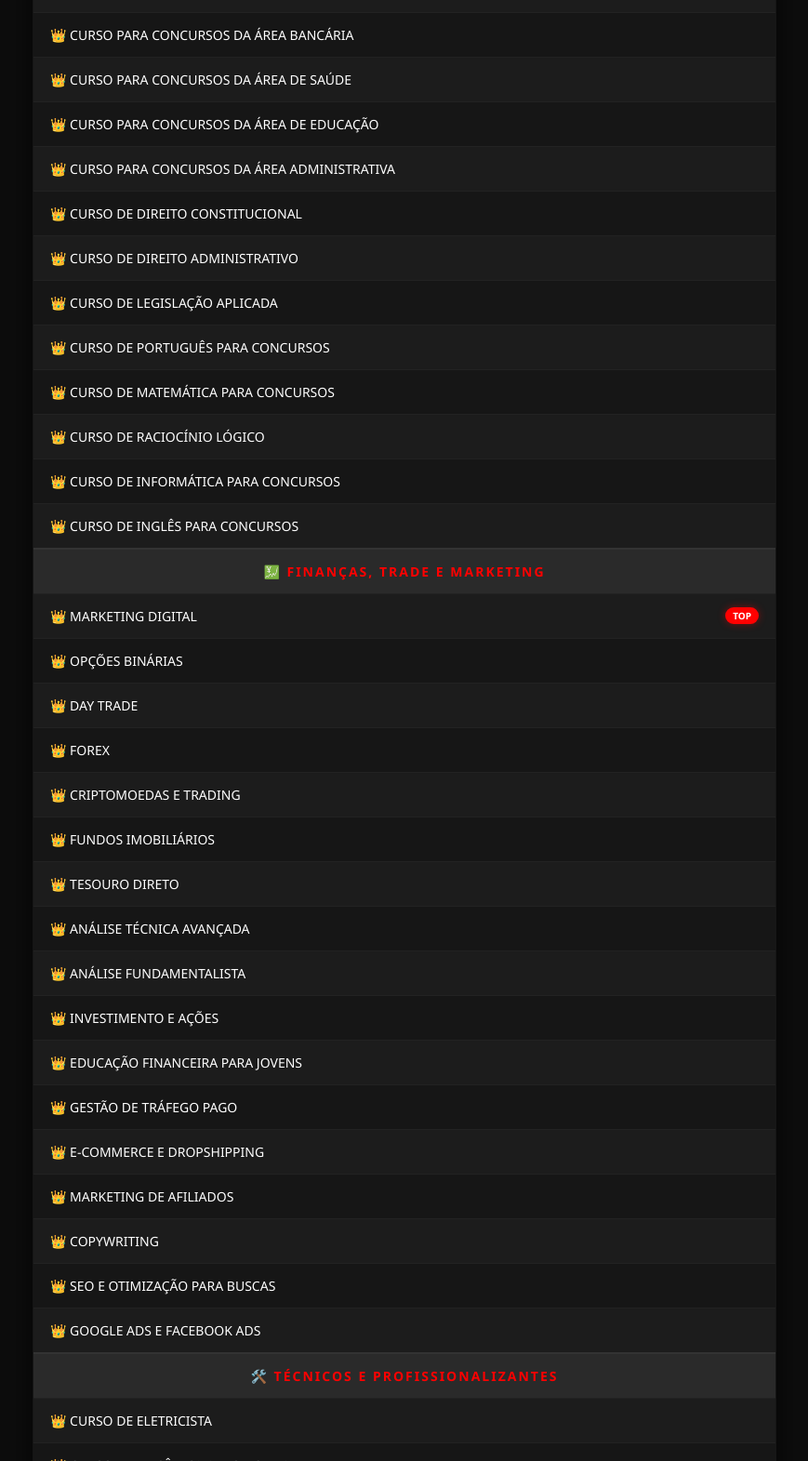
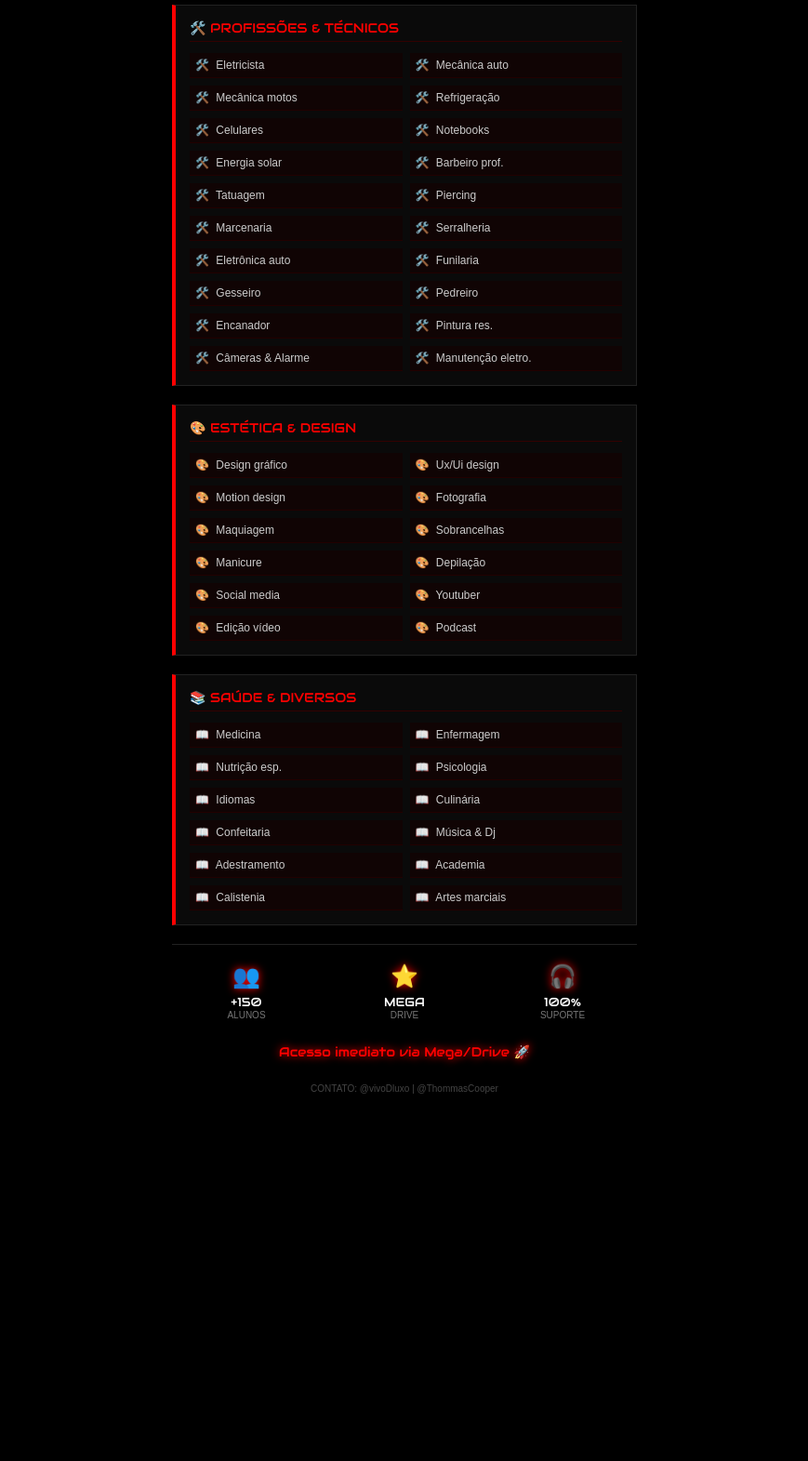
Before and after one commit to luisarayna523-dev/curso, a plain HTML site: page index.html in a window 1280 px wide. Shown: the part 1229-2800 px from the top of the page at 93% size, without its empty margins (205-1074 px from the left). After the commit the page ends 2415 px from the top, so only its background shows below. Drawn offline with Linux system fonts and the light colour scheme; a web font is replaced by a local one.

Commit message:
Update index.html

```diff
--- a/index.html
+++ b/index.html
@@ -1,221 +1,193 @@
 <!DOCTYPE html>
-<html lang="pt-BR">
+<html lang="pt-br">
 <head>
     <meta charset="UTF-8">
     <meta name="viewport" content="width=device-width, initial-scale=1.0">
-    <title>EZORDIUM7 VIP - CURSOS</title>
+    <title>VIP CURSOS EZORDIUM</title>
     <style>
-        /* CSS IDÊNTICO AO SEU INDEX.HTML */
-        body {
-            font-family: 'Segoe UI', Tahoma, Geneva, Verdana, sans-serif;
-            background-color: #0d0d0d;
-            color: #ffffff;
-            margin: 0;
-            padding: 15px;
-            display: flex;
-            flex-direction: column;
-            align-items: center;
+        @import url('https://fonts.googleapis.com/css2?family=Audiowide&family=Text+Me+One&display=swap');
+
+        :root {
+            --red: #f00;
+            --bg: #000;
+            --panel: #0a0a0a;
+            --font-destaque: 'Audiowide', cursive;
         }
 
-        .header {
-            text-align: center;
-            padding: 20px 0;
-            width: 100%;
-            border-bottom: 2px solid #ff0000;
-            margin-bottom: 20px;
-            background: linear-gradient(180deg, #1a1a1a 0%, #0d0d0d 100%);
-            box-shadow: 0 4px 10px rgba(255, 0, 0, 0.2);
+        body {
+            background-color: var(--bg);
+            color: #fff;
+            font-family: 'Text Me One', sans-serif;
+            margin: 0; padding: 10px;
+            display: flex; flex-direction: column; align-items: center;
         }
 
-        .header h1 {
-            margin: 0;
-            color: #ff0000;
-            font-size: 24px;
-            text-transform: uppercase;
-            letter-spacing: 3px;
-            text-shadow: 0 0 10px rgba(255, 0, 0, 0.5);
+        .container { width: 100%; max-width: 500px; position: relative; z-index: 10; }
+
+        .header {
+            border: 2px solid var(--red);
+            text-align: center;
+            padding: 25px 10px;
+            background: rgba(15, 0, 0, 0.9);
+            box-shadow: 0 0 25px rgba(255, 0, 0, 0.4);
+            margin-bottom: 25px;
         }
 
-        .header p {
-            margin: 5px 0 0;
-            font-size: 13px;
-            color: #888;
+        h1 { font-family: var(--font-destaque); font-size: 22px; text-shadow: 0 0 10px var(--red); margin: 5px 0; }
+        .price { font-family: var(--font-destaque); color: var(--red); font-size: 45px; text-shadow: 0 0 20px var(--red); margin: 10px 0; }
+
+        .section {
+            background: var(--panel);
+            border: 1px solid #222;
+            border-left: 4px solid var(--red);
+            padding: 15px;
+            margin-bottom: 20px;
         }
 
-        .container {
-            width: 100%;
-            max-width: 800px;
+        .title { font-family: var(--font-destaque); color: var(--red); font-size: 14px; margin-bottom: 12px; text-transform: uppercase; border-bottom: 1px solid #300; padding-bottom: 5px; }
+
+        .grid { display: grid; grid-template-columns: 1fr 1fr; gap: 8px; }
+
+        .item {
+            font-size: 12px; padding: 6px;
+            background: rgba(20, 0, 0, 0.6);
+            border-bottom: 1px solid #200;
+            color: #ccc;
         }
+        .item b { color: var(--red); margin-right: 4px; }
 
-        table {
-            width: 100%;
-            border-collapse: collapse;
-            background-color: #161616;
-            border-radius: 12px;
-            overflow: hidden;
-            box-shadow: 0 10px 30px rgba(0, 0, 0, 0.7);
-            border: 1px solid #222;
+        .footer-box { text-align: center; margin-top: 20px; border-top: 1px solid #222; padding-top: 20px; }
+        .refs { display: grid; grid-template-columns: repeat(3, 1fr); gap: 10px; margin-bottom: 25px; }
+        .icon-red { font-size: 24px; color: var(--red); text-shadow: 0 0 10px var(--red); margin-bottom: 5px; }
+        .ref-val { font-family: var(--font-destaque); font-size: 13px; color: #fff; }
+        .ref-label { font-size: 10px; color: #777; text-transform: uppercase; }
+
+        .pix-alert {
+            font-family: var(--font-destaque);
+            color: var(--red);
+            font-size: 14px;
+            margin: 25px 0;
+            text-shadow: 0 0 10px var(--red);
+            animation: blink 1s infinite;
         }
-
-        th {
-            background-color: #ff0000;
-            color: white;
-            padding: 15px;
-            text-align: left;
-            font-size: 15px;
-            text-transform: uppercase;
-            letter-spacing: 1px;
-        }
-
-        td {
-            padding: 14px 18px;
-            border-bottom: 1px solid #222;
-            font-size: 14px;
-            transition: 0.3s;
-        }
-
-        tr:nth-child(even) { background-color: #1c1c1c; }
-        tr:hover { background-color: #252525; }
-
-        /* SEPARADORES DE CATEGORIA */
-        .category-row {
-            background-color: #2a2a2a !important;
-            color: #ff0000;
-            font-weight: bold;
-            text-align: center;
-            text-transform: uppercase;
-            font-size: 12px;
-            letter-spacing: 2px;
-            border-top: 2px solid #333;
-        }
-
-        .vip-badge {
-            background-color: #ff0000;
-            color: white;
-            padding: 2px 8px;
-            border-radius: 20px;
-            font-size: 10px;
-            font-weight: bold;
-            float: right;
-            box-shadow: 0 0 8px rgba(255, 0, 0, 0.4);
-        }
+        @keyframes blink { 50% { opacity: 0.4; } }
     </style>
 </head>
 <body>
 
 <div class="container">
     <div class="header">
-        <h1>EZORDIUM7 VIP</h1>
-        <p>CONCURSOS, MENTORIA E QUALIFICAÇÃO PROFISSIONAL</p>
+        <div style="font-size: 9px; letter-spacing: 3px; color: #888;">CONTÉM +200 CURSOS</div>
+        <h1>VIP CURSOS EZORDIUM</h1>
+        <div class="price">R$ 20,00</div>
+        <div style="font-size: 11px; color: #666; font-family: var(--font-destaque);">QUALIFICAÇÃO PROFISSIONAL</div>
     </div>
 
-    <table>
-        <thead>
-            <tr>
-                <th>CONTEÚDO COMPLETO DISPONÍVEL</th>
-            </tr>
-        </thead>
-        <tbody>
-            <tr class="category-row"><td colspan="2">💻 TECNOLOGIA E HACKING</td></tr>
-            <tr><td>👑 CURSOS HACKERS <span class="vip-badge">VIP</span></td></tr>
-            <tr><td>👑 CURSOS DEV <span class="vip-badge">VIP</span></td></tr>
-            <tr><td>👑 CURSO DE INTELIGÊNCIA ARTIFICIAL <span class="vip-badge">NOVO</span></td></tr>
-            <tr><td>👑 CURSO DE CIBERSEGURANÇA AVANÇADA</td></tr>
-            <tr><td>👑 CURSO DE PYTHON PARA ANÁLISE DE DADOS</td></tr>
-            <tr><td>👑 CURSO DE SQL E BANCO DE DADOS</td></tr>
-            <tr><td>👑 CURSO DE AWS E CLOUD COMPUTING</td></tr>
-            <tr><td>👑 CURSO DE ROBÓTICA E AUTOMAÇÃO</td></tr>
-            <tr><td>👑 CURSO DE BLOCKCHAIN E CRIPTOMOEDAS</td></tr>
-            <tr><td>👑 CURSO DE METAVERSO E REALIDADE VIRTUAL</td></tr>
-            <tr><td>👑 CURSO DE HARDWARE E MONTAGEM DE PC</td></tr>
-            <tr><td>👑 CURSO DE REDES DE COMPUTADORES</td></tr>
-            <tr><td>👑 CURSO DE LINUX PARA INICIANTES</td></tr>
-            <tr><td>👑 CURSO DE DESENVOLVIMENTO DE APPS</td></tr>
-            <tr><td>👑 CURSO DE GAME DESIGN E JOGOS</td></tr>
+    <div class="section">
+        <div class="title">💻 Tecnologia & Dev</div>
+        <div class="grid">
+            <div class="item"><b>💎</b> Cursos hackers</div> <div class="item"><b>💎</b> Cursos dev</div>
+            <div class="item"><b>💎</b> Python dados</div> <div class="item"><b>💎</b> Sql & Banco</div>
+            <div class="item"><b>💎</b> Aws Cloud</div> <div class="item"><b>💎</b> Game design</div>
+            <div class="item"><b>💎</b> Hardware pc</div> <div class="item"><b>💎</b> Redes comp.</div>
+            <div class="item"><b>💎</b> Linux início</div> <div class="item"><b>💎</b> Ads cursos</div>
+            <div class="item"><b>💎</b> Robótica</div> <div class="item"><b>💎</b> Blockchain</div>
+            <div class="item"><b>💎</b> Metaverso</div> <div class="item"><b>💎</b> Cibersegurança</div>
+        </div>
+    </div>
 
-            <tr class="category-row"><td colspan="2">🏛️ CONCURSOS PÚBLICOS E MILITARES</td></tr>
-            <tr><td>👑 PM DE TODOS OS ESTADOS <span class="vip-badge">HOT</span></td></tr>
-            <tr><td>👑 CARREIRAS MILITARES</td></tr>
-            <tr><td>👑 CURSO PARA CONCURSOS DA ÁREA POLICIAL</td></tr>
-            <tr><td>👑 CURSO PARA CONCURSOS DA ÁREA FISCAL</td></tr>
-            <tr><td>👑 CURSO PARA CONCURSOS DA ÁREA TRIBUNAL</td></tr>
-            <tr><td>👑 CURSO PARA CONCURSOS DA ÁREA BANCÁRIA</td></tr>
-            <tr><td>👑 CURSO PARA CONCURSOS DA ÁREA DE SAÚDE</td></tr>
-            <tr><td>👑 CURSO PARA CONCURSOS DA ÁREA DE EDUCAÇÃO</td></tr>
-            <tr><td>👑 CURSO PARA CONCURSOS DA ÁREA ADMINISTRATIVA</td></tr>
-            <tr><td>👑 CURSO DE DIREITO CONSTITUCIONAL</td></tr>
-            <tr><td>👑 CURSO DE DIREITO ADMINISTRATIVO</td></tr>
-            <tr><td>👑 CURSO DE LEGISLAÇÃO APLICADA</td></tr>
-            <tr><td>👑 CURSO DE PORTUGUÊS PARA CONCURSOS</td></tr>
-            <tr><td>👑 CURSO DE MATEMÁTICA PARA CONCURSOS</td></tr>
-            <tr><td>👑 CURSO DE RACIOCÍNIO LÓGICO</td></tr>
-            <tr><td>👑 CURSO DE INFORMÁTICA PARA CONCURSOS</td></tr>
-            <tr><td>👑 CURSO DE INGLÊS PARA CONCURSOS</td></tr>
+    <div class="section">
+        <div class="title">👮 Concursos & Militar</div>
+        <div class="grid">
+            <div class="item"><b>⚔️</b> PM de todos estados</div> <div class="item"><b>⚔️</b> Carreiras militares</div>
+            <div class="item"><b>⚔️</b> Área policial</div> <div class="item"><b>⚔️</b> Área fiscal</div>
+            <div class="item"><b>⚔️</b> Área tribunal</div> <div class="item"><b>⚔️</b> Área bancária</div>
+            <div class="item"><b>⚔️</b> Área saúde</div> <div class="item"><b>⚔️</b> Área educação</div>
+            <div class="item"><b>⚔️</b> Administrativa</div> <div class="item"><b>⚔️</b> Legislação</div>
+            <div class="item"><b>⚔️</b> Dir. Constitucional</div> <div class="item"><b>⚔️</b> Dir. Administrativo</div>
+            <div class="item"><b>⚔️</b> Raciocínio lógico</div> <div class="item"><b>⚔️</b> Português conc.</div>
+            <div class="item"><b>⚔️</b> Matemática conc.</div> <div class="item"><b>⚔️</b> Informática conc.</div>
+        </div>
+    </div>
 
-            <tr class="category-row"><td colspan="2">💹 FINANÇAS, TRADE E MARKETING</td></tr>
-            <tr><td>👑 MARKETING DIGITAL <span class="vip-badge">TOP</span></td></tr>
-            <tr><td>👑 OPÇÕES BINÁRIAS</td></tr>
-            <tr><td>👑 DAY TRADE</td></tr>
-            <tr><td>👑 FOREX</td></tr>
-            <tr><td>👑 CRIPTOMOEDAS E TRADING</td></tr>
-            <tr><td>👑 FUNDOS IMOBILIÁRIOS</td></tr>
-            <tr><td>👑 TESOURO DIRETO</td></tr>
-            <tr><td>👑 ANÁLISE TÉCNICA AVANÇADA</td></tr>
-            <tr><td>👑 ANÁLISE FUNDAMENTALISTA</td></tr>
-            <tr><td>👑 INVESTIMENTO E AÇÕES</td></tr>
-            <tr><td>👑 EDUCAÇÃO FINANCEIRA PARA JOVENS</td></tr>
-            <tr><td>👑 GESTÃO DE TRÁFEGO PAGO</td></tr>
-            <tr><td>👑 E-COMMERCE E DROPSHIPPING</td></tr>
-            <tr><td>👑 MARKETING DE AFILIADOS</td></tr>
-            <tr><td>👑 COPYWRITING</td></tr>
-            <tr><td>👑 SEO E OTIMIZAÇÃO PARA BUSCAS</td></tr>
-            <tr><td>👑 GOOGLE ADS E FACEBOOK ADS</td></tr>
+    <div class="section">
+        <div class="title">💸 Finanças & Trading</div>
+        <div class="grid">
+            <div class="item"><b>📈</b> Opções binárias</div> <div class="item"><b>📈</b> Day trade</div>
+            <div class="item"><b>📈</b> Marketing digital</div> <div class="item"><b>📈</b> Ações & Bolsa</div>
+            <div class="item"><b>📈</b> Investimentos</div> <div class="item"><b>📈</b> Forex curso</div>
+            <div class="item"><b>📈</b> Fundos imob.</div> <div class="item"><b>📈</b> Tesouro direto</div>
+            <div class="item"><b>📈</b> Cripto trading</div> <div class="item"><b>📈</b> Finanças jovens</div>
+            <div class="item"><b>📈</b> Análise técnica</div> <div class="item"><b>📈</b> Análise fundam.</div>
+            <div class="item"><b>📈</b> Renda passiva</div> <div class="item"><b>📈</b> Sair das dívidas</div>
+        </div>
+    </div>
 
-            <tr class="category-row"><td colspan="2">🛠️ TÉCNICOS E PROFISSIONALIZANTES</td></tr>
-            <tr><td>👑 CURSO DE ELETRICISTA</td></tr>
-            <tr><td>👑 CURSO DE MECÂNICA AUTOMOTIVA</td></tr>
-            <tr><td>👑 CURSO DE MECÂNICA DE MOTOS</td></tr>
-            <tr><td>👑 CURSO DE ENERGIA SOLAR</td></tr>
-            <tr><td>👑 CURSO DE AR-CONDICIONADO E REFRIGERAÇÃO</td></tr>
-            <tr><td>👑 CURSO DE MANUTENÇÃO DE CELULARES</td></tr>
-            <tr><td>👑 CURSO DE MANUTENÇÃO DE NOTEBOOKS</td></tr>
-            <tr><td>👑 CURSO DE MANUTENÇÃO DE ELETRODOMÉSTICOS</td></tr>
-            <tr><td>👑 CURSO DE REFRIGERAÇÃO COMERCIAL</td></tr>
-            <tr><td>👑 CURSO DE SERRALHERIA E SOLDA</td></tr>
-            <tr><td>👑 CURSO DE TORNEIRO MECÂNICO E SOLDADOR</td></tr>
-            <tr><td>👑 CURSO DE MARCENARIA E CARPINTARIA</td></tr>
-            <tr><td>👑 CURSO DE PINTURA RESIDENCIAL</td></tr>
-            <tr><td>👑 CURSO DE ENCANADOR E HIDRÁULICA</td></tr>
-            <tr><td>👑 CURSO DE OPERADOR DE EMPILHADEIRA</td></tr>
-            <tr><td>👑 CURSO DE VIGILANTE E SEGURANÇA</td></tr>
-            <tr><td>👑 CURSO DE CHAVEIRO</td></tr>
+    <div class="section">
+        <div class="title">🛠️ Profissões & Técnicos</div>
+        <div class="grid">
+            <div class="item"><b>🛠️</b> Eletricista</div> <div class="item"><b>🛠️</b> Mecânica auto</div>
+            <div class="item"><b>🛠️</b> Mecânica motos</div> <div class="item"><b>🛠️</b> Refrigeração</div>
+            <div class="item"><b>🛠️</b> Celulares</div> <div class="item"><b>🛠️</b> Notebooks</div>
+            <div class="item"><b>🛠️</b> Energia solar</div> <div class="item"><b>🛠️</b> Barbeiro prof.</div>
+            <div class="item"><b>🛠️</b> Tatuagem</div> <div class="item"><b>🛠️</b> Piercing</div>
+            <div class="item"><b>🛠️</b> Marcenaria</div> <div class="item"><b>🛠️</b> Serralheria</div>
+            <div class="item"><b>🛠️</b> Eletrônica auto</div> <div class="item"><b>🛠️</b> Funilaria</div>
+            <div class="item"><b>🛠️</b> Gesseiro</div> <div class="item"><b>🛠️</b> Pedreiro</div>
+            <div class="item"><b>🛠️</b> Encanador</div> <div class="item"><b>🛠️</b> Pintura res.</div>
+            <div class="item"><b>🛠️</b> Câmeras & Alarme</div> <div class="item"><b>🛠️</b> Manutenção eletro.</div>
+        </div>
+    </div>
 
-            <tr class="category-row"><td colspan="2">💄 ESTÉTICA E SAÚDE</td></tr>
-            <tr><td>👑 CURSOS DE MEDICINA</td></tr>
-            <tr><td>👑 CURSOS DE ENFERMAGEM</td></tr>
-            <tr><td>👑 BARBEIRO PROFISSIONAL</td></tr>
-            <tr><td>👑 MAQUIAGEM PROFISSIONAL</td></tr>
-            <tr><td>👑 MANICURE E PEDICURE</td></tr>
-            <tr><td>👑 DESIGN DE SOBRANCELHAS E CÍLIOS</td></tr>
-            <tr><td>👑 TATUAGEM E PIERCING</td></tr>
-            <tr><td>👑 PSICANÁLISE E FISIOTERAPIA</td></tr>
-            <tr><td>👑 NUTRIÇÃO ESPORTIVA</td></tr>
-            <tr><td>👑 ACADEMIA E MUSCULAÇÃO</td></tr>
-            <tr><td>👑 CALISTENIA</td></tr>
-            <tr><td>👑 PRIMEIROS SOCORROS</td></tr>
+    <div class="section">
+        <div class="title">🎨 Estética & Design</div>
+        <div class="grid">
+            <div class="item"><b>🎨</b> Design gráfico</div> <div class="item"><b>🎨</b> Ux/Ui design</div>
+            <div class="item"><b>🎨</b> Motion design</div> <div class="item"><b>🎨</b> Fotografia</div>
+            <div class="item"><b>🎨</b> Maquiagem</div> <div class="item"><b>🎨</b> Sobrancelhas</div>
+            <div class="item"><b>🎨</b> Manicure</div> <div class="item"><b>🎨</b> Depilação</div>
+            <div class="item"><b>🎨</b> Social media</div> <div class="item"><b>🎨</b> Youtuber</div>
+            <div class="item"><b>🎨</b> Edição vídeo</div> <div class="item"><b>🎨</b> Podcast</div>
+        </div>
+    </div>
 
-            <tr class="category-row"><td colspan="2">🎨 CRIATIVIDADE E DESIGN</td></tr>
-            <tr><td>👑 CURSOS DE DESIGNER</td></tr>
-            <tr><td>👑 UX/UI DESIGN</td></tr>
-            <tr><td>👑 MOTION DESIGN E ANIMAÇÃO 3D</td></tr>
-            <tr><td>👑 FOTOGRAFIA E EDIÇÃO</td></tr>
-            <tr><td>👑 SOCIAL MEDIA E CRIAÇÃO DE CONTEÚDO</td></tr>
-            <tr><td>👑 YOUTUBER E INFLUENCER</td></tr>
-            <tr><td>👑 CURSO DE DJ E MÚSICOS</td></tr>
-            <tr><td>👑 PRODUÇÃO MUSICAL E CANTO</td></tr>
-            <tr><td>👑 CURSOS DE ARTESANATO E COSTURA</td></tr>
-        </tbody>
-    </table>
+    <div class="section">
+        <div class="title">📚 Saúde & Diversos</div>
+        <div class="grid">
+            <div class="item"><b>📖</b> Medicina</div> <div class="item"><b>📖</b> Enfermagem</div>
+            <div class="item"><b>📖</b> Nutrição esp.</div> <div class="item"><b>📖</b> Psicologia</div>
+            <div class="item"><b>📖</b> Idiomas</div> <div class="item"><b>📖</b> Culinária</div>
+            <div class="item"><b>📖</b> Confeitaria</div> <div class="item"><b>📖</b> Música & Dj</div>
+            <div class="item"><b>📖</b> Adestramento</div> <div class="item"><b>📖</b> Academia</div>
+            <div class="item"><b>📖</b> Calistenia</div> <div class="item"><b>📖</b> Artes marciais</div>
+        </div>
+    </div>
+
+    <div class="footer-box">
+        <div class="refs">
+            <div class="ref-card">
+                <div class="icon-red">👥</div>
+                <div class="ref-val">+150</div>
+                <div class="ref-label">Alunos</div>
+            </div>
+            <div class="ref-card">
+                <div class="icon-red">⭐</div>
+                <div class="ref-val">MEGA</div>
+                <div class="ref-label">Drive</div>
+            </div>
+            <div class="ref-card">
+                <div class="icon-red">🎧</div>
+                <div class="ref-val">100%</div>
+                <div class="ref-label">Suporte</div>
+            </div>
+        </div>
+
+        <div class="pix-alert">Acesso imediato via Mega/Drive 🚀</div>
+
+        <div style="font-size: 10px; color: #444; margin-top: 15px;">
+            CONTATO: @vivoDluxo | @ThommasCooper
+        </div>
+    </div>
 </div>
 
 </body>
```
